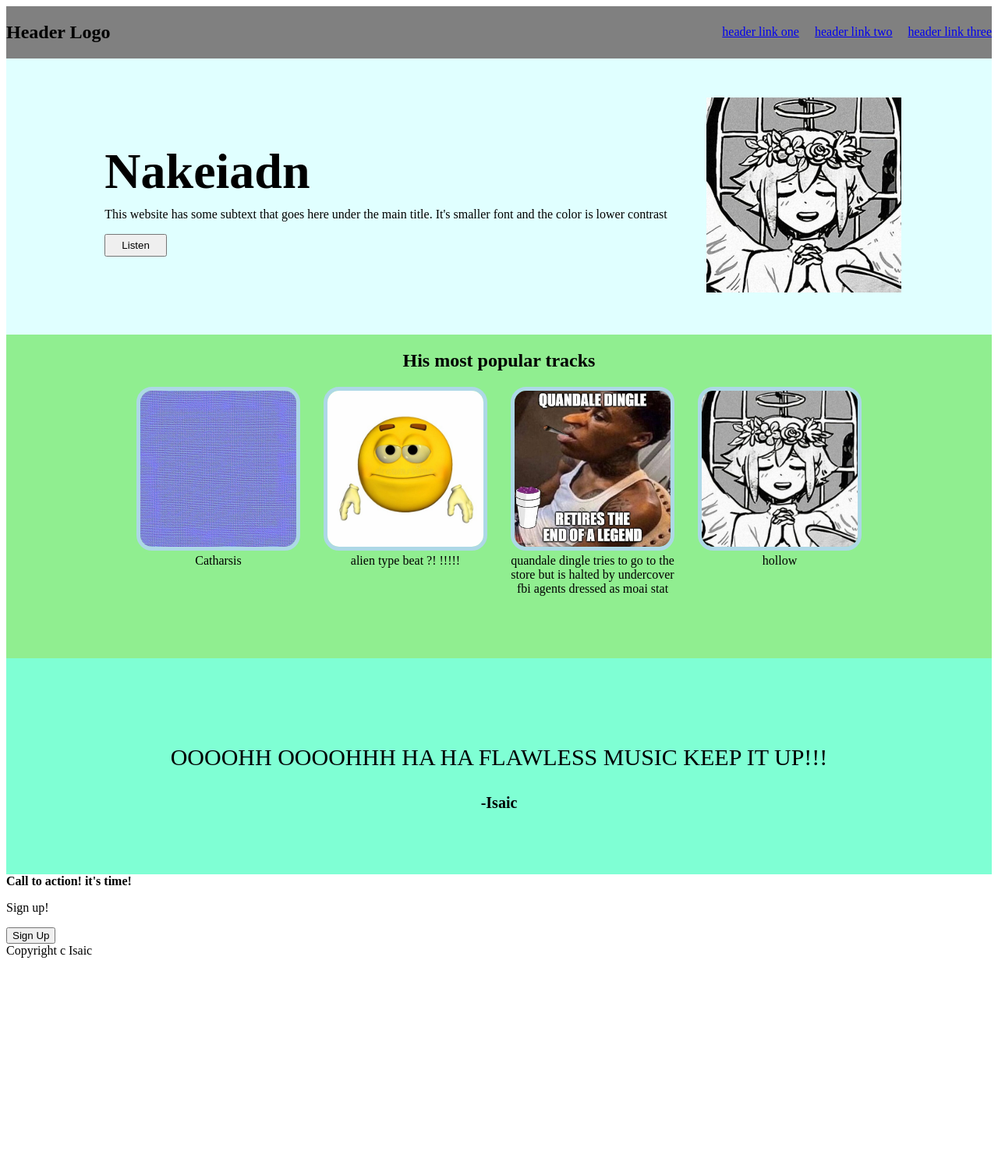
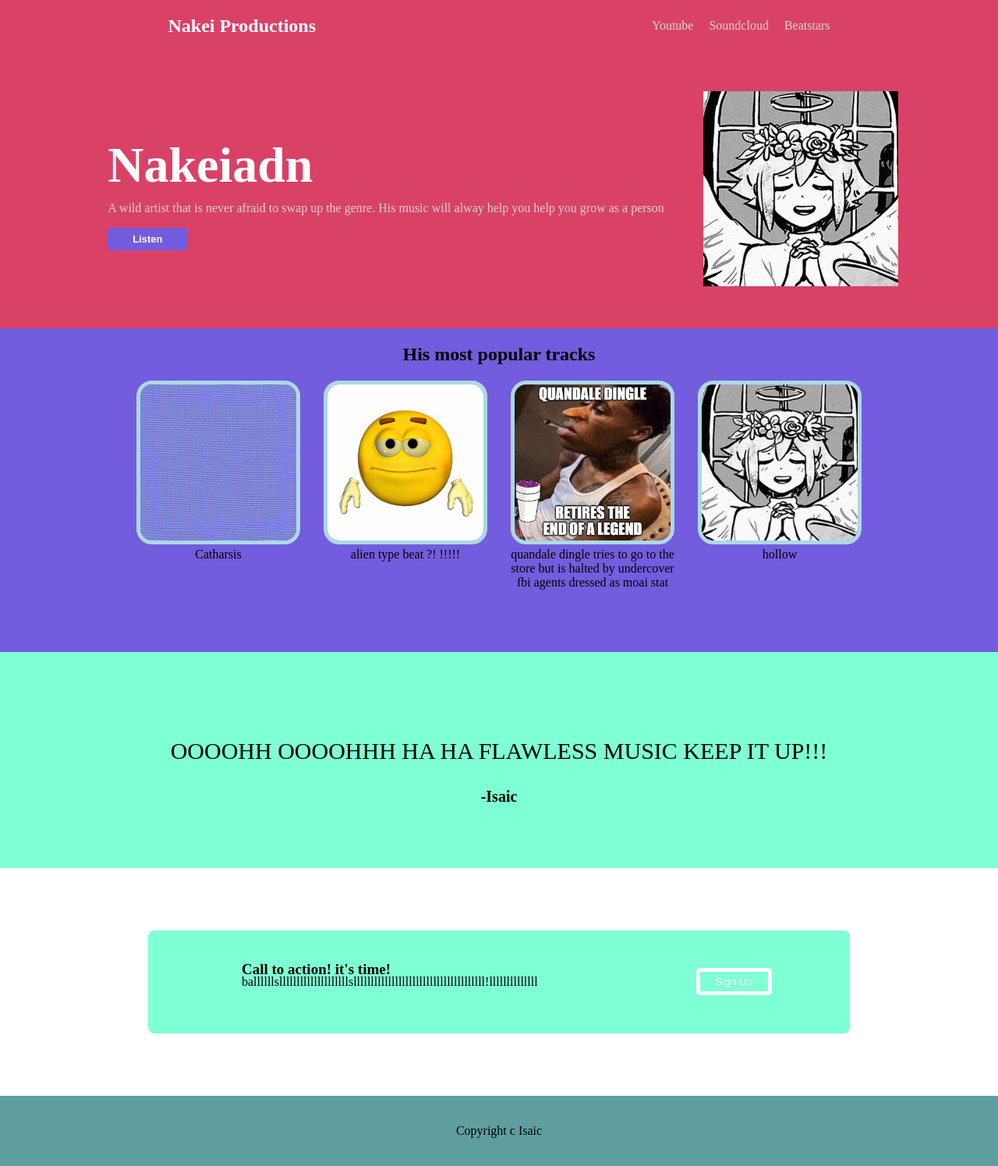
Before and after one commit to BigSupercast/landing-page, a plain HTML site: page index.html in a window 1280 px wide. Shown: the whole page at 78% size. Before the commit the page ends 1236 px from the top, so only its background shows below. Drawn offline with Linux system fonts and the light colour scheme.

Commit message:
Finished top portion

```diff
--- a/index.html
+++ b/index.html
@@ -9,19 +9,19 @@
 </head>
 <body>
     <div class="navbar">
-        <div class="logo"><h2>Header Logo</h2></div>
+        <div class="logo"><h2>Nakei Productions</h2></div>
         <div class="selection">
             <ul>
-                <li><a href="#">header link one</a></li>
-                <li><a href="#">header link two</a></li>
-                <li><a href="#">header link three</a></li>
+                <li><a href="https://www.youtube.com/channel/UCbDS5t_OpUW94Y3EYpYzXWA" target="_blank">Youtube</a></li>
+                <li><a href="https://soundcloud.com/nakeiadn" target="_blank">Soundcloud</a></li>
+                <li><a href="https://www.beatstars.com/nakeiadn" target="_blank">Beatstars</a></li>
             </ul>
         </div>
     </div>
     <div class="layer1">
         <div class="title">
             <div class="name"><h1>Nakeiadn</h1></div>
-            <p>This website has some subtext that goes here under the main title. It's smaller font and the color is lower contrast</p>
+            <p>A wild artist that is never afraid to swap up the genre. His music will alway help you help you grow as a person</p>
             <button>Listen</button>
         </div>
         <div class="mainimg">
@@ -65,7 +65,7 @@
         <div class="callcontainer">
             <div class="calltext">
                 <strong>Call to action! it's time!</strong>
-                <p>Sign up!</p>
+                <p>ballllllsllllllllllllllllllllsllllllllllllllllllllllllllllllllllllll!llllllllllllll</p>
             </div>
             <div class="signup">
                 <button>Sign Up</button>
@@ -74,7 +74,7 @@
     </div>
 
     <div class="footer">
-        Copyright c Isaic
+        <p>Copyright c Isaic</p>
     </div>
 
 </body>
--- a/style.css
+++ b/style.css
@@ -1,7 +1,11 @@
 body {
     display: flex;
     flex-direction: column;
+    margin: 0;
+    padding: 0;
 }
+
+
 
 .selection {
     display: flex;
@@ -9,10 +13,11 @@ body {
 }
 .navbar{
     display: flex;
-    justify-content: space-between;
-    /* border: 5px red solid; */
+    justify-content: space-around;
     align-items: center;
-    background-color: gray;
+    background-color: #DA4167;
+    color: #fff;
+    flex-shrink: 0;
 }
 
 .navbar ul {
@@ -21,38 +26,56 @@ body {
     gap: 20px;
 }
 
-ul {
+ul{
     list-style: none;
     margin: 0;
     padding: 0;
 }
 
+a {
+    color: #D6D9CE;
+    text-decoration: none;
+    font-size: 16px;
+}
+
 .layer1 {
-    /* border: 5px red solid; */
     display: flex;
     justify-content: center;
     align-items: center;
     padding: 30px;
-    background-color: lightcyan;
+    background-color: #DA4167;
 }
 
 
 
 .title {
-    /* border: 5px red solid; */
     margin: 30px;
+    color: #fff
+}
+
+.title p {
+    color: #D6D9CE;
 }
 
 .title button {
-    padding: 5px 20px;
+    padding: 5px 30px;
 }
+
+.layer1 button {
+    border-radius: 5px;
+    border-color: #00000000;
+    background-color:#735cdd;
+    color: #fff;
+    font-weight: 700;
+    font-size: 13px;
+}
+
 .name {
     font-size: 32px;
     line-height: 0.1;
 }
 
 .mainimg {
-    /* border: 5px red solid; */
     padding: 20px;
 }
 
@@ -62,20 +85,18 @@ ul {
 }
 
 .info, .layer2 {
-    background-color: lightgreen;
+    background-color: #735cdd;
 }
 
 .info{
     display: flex;
     justify-content: center;
-    /* border: 5px red solid; */
 }
 .layer2 {
     display: flex;
     justify-content: center;
     gap: 30px;
     padding-bottom: 80px;
-    /* border: 5px red solid; */
 
 }
 
@@ -84,27 +105,22 @@ ul {
     width: 200px;
     border-radius: 20px;
     border: lightblue 5px solid;
-    /* border: 5px red solid; */
 }
 
 .box {
-    /* border: 5px red solid; */
     flex: 0 1;
     text-align: center;
 }
 
 .layer3 {
-    /* border: 5px red solid; */
     padding: 80px 100px;
     background-color: aquamarine;
     display: flex;
     flex-direction: column;
-    /* border: 5px red solid; */
 
 }
 
 .quoted {
-    /* border: 5px red solid; */
     text-align: center;
     margin: 0;
     padding: 0;
@@ -114,7 +130,53 @@ ul {
 }
 
 .container {
-    /* border: 5px red solid; */
     text-align: center;
     font-size: 30px;
 }
+
+
+.layer4 {
+    display: flex;
+    justify-content: center;
+    align-items: center;
+}
+
+.callcontainer {
+    display: flex;
+    padding: 30px 100px;
+    margin: 80px;
+    width: 700px;
+    justify-content: space-between;
+    align-items: center;
+    background-color: aquamarine;
+    border-radius: 8px;
+}
+
+.calltext {
+    display: flex;
+    flex-direction: column;
+    line-height: 0.2px;
+    margin: 20px;
+}
+
+.calltext strong {
+    font-weight: 800;
+    font-size: 19px;
+}
+
+.signup button {
+    border: 5px solid white;
+    border-radius: 5px;
+    padding: 5px 20px;
+    background-color: aquamarine;
+    color: white;
+    font-weight: 400;
+}
+
+.footer {
+    display: flex;
+    justify-content: center;
+    margin-top: auto;
+    padding: 20px;
+    background-color: cadetblue;
+}
```
